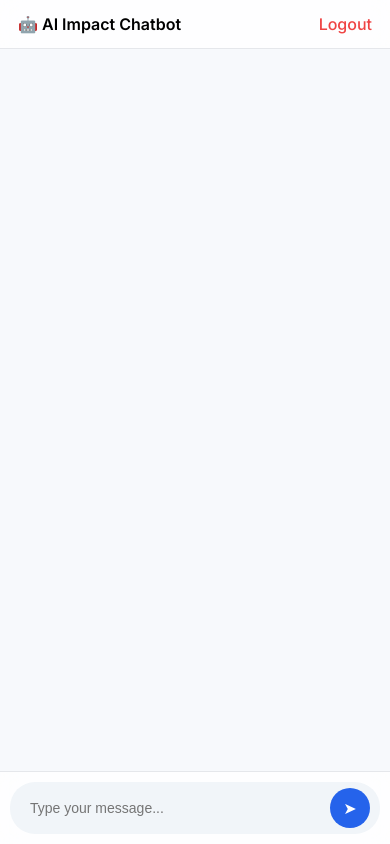
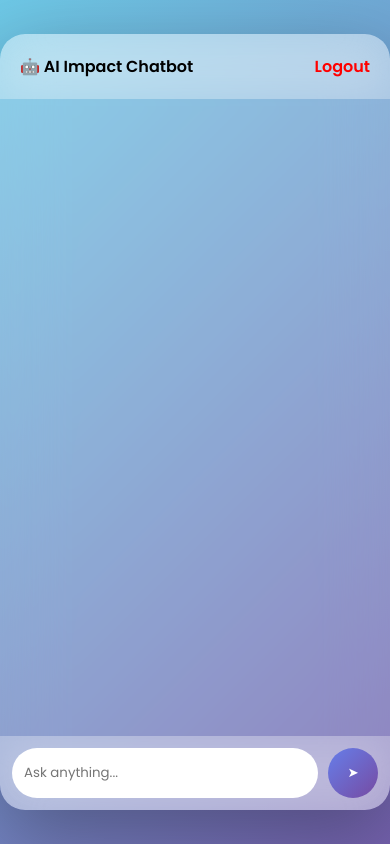
Before and after one commit to Krutik1997/ai-impact-chatbot, a FastAPI app: template templates/chat.html in a window 390 px wide. Run offline with FastAPI, Linux system fonts and the light colour scheme; the template is opened without the code that fills it, so the values that code supplies are empty; some libraries are stand-ins or nearby versions.

Commit message:
Update chat.html

```diff
--- a/templates/chat.html
+++ b/templates/chat.html
@@ -1,224 +1,244 @@
-<!DOCTYPE html>
-<html lang="en">
+<!DOCTYPE html><html lang="en">
 <head>
-    <title>AI Impact Chatbot</title>
 <meta name="viewport" content="width=device-width, initial-scale=1.0">
+<title>AI Chatbot Ultra</title><link href="https://fonts.googleapis.com/css2?family=Poppins:wght@300;400;500;600&display=swap" rel="stylesheet"><style>
+*{margin:0;padding:0;box-sizing:border-box;font-family:Poppins;}
 
-    <!-- Font -->
-    <link href="https://fonts.googleapis.com/css2?family=Inter:wght@300;400;500;600&display=swap" rel="stylesheet">
-
-    <style>
-        * {
-            box-sizing: border-box;
+/* ANIMATED BACKGROUND */
+body{
+    height:100vh;
+    display:flex;
+    justify-content:center;
+    align-items:center;
+    background:linear-gradient(-45deg,#667eea,#764ba2,#6dd5ed,#2193b0);
+    background-size:400% 400%;
+    animation:bg 10s ease infinite;
 }
 
-        html, body {
-            margin: 0;
-            height: 100%;
-            font-family: 'Inter', sans-serif;
-            background: #f7f9fc;
+@keyframes bg{
+    0%{background-position:0% 50%;}
+    50%{background-position:100% 50%;}
+    100%{background-position:0% 50%;}
 }
 
-        /* APP LAYOUT */
-        .app {
-            display: flex;
-            flex-direction: column;
-            height: 100dvh; /* FIX for mobile keyboard */
+/* CHAT PANEL */
+.chat-wrapper{
+    width:100%;
+    max-width:550px;
+    height:92vh;
+    display:flex;
+    flex-direction:column;
+    border-radius:25px;
+    overflow:hidden;
+    background:rgba(255,255,255,0.2);
+    backdrop-filter:blur(30px);
+    box-shadow:0 25px 80px rgba(0,0,0,0.3);
 }
 
 /* HEADER */
-        .header {
-            position: sticky;
-            top: 0;
-            z-index: 1000;
-            background: #ffffffcc;
-            backdrop-filter: blur(12px);
-            padding: 14px 18px;
-            display: flex;
-            justify-content: space-between;
-            align-items: center;
-            border-bottom: 1px solid #e5e7eb;
+.header{
+    height:65px;
+    display:flex;
+    justify-content:space-between;
+    align-items:center;
+    padding:0 20px;
+    background:rgba(255,255,255,0.25);
+    backdrop-filter:blur(20px);
+    font-weight:600;
 }
 
-        .title {
-            font-weight: 600;
-            font-size: 16px;
-        }
-
-        .logout {
-            color: #ef4444;
-            text-decoration: none;
-            font-weight: 500;
-        }
-
-        /* CHAT AREA */
-        .chat-box {
-            flex: 1;
-            overflow-y: auto;
-            padding: 16px;
-            display: flex;
-            flex-direction: column;
-            gap: 10px;
-            scroll-behavior: smooth;
+/* CHAT */
+.chat-box{
+    flex:1;
+    overflow-y:auto;
+    padding:15px;
+    display:flex;
+    flex-direction:column;
 }
 
 /* MESSAGE */
-        .message {
-            max-width: 75%;
-            display: flex;
-            flex-direction: column;
+.message{
+    max-width:75%;
+    margin:10px 0;
+    animation:fade 0.3s ease;
 }
 
-        .user {
-            align-self: flex-end;
-            text-align: right;
+.user{align-self:flex-end;}
+.bot{align-self:flex-start;}
+
+.bubble{
+    padding:12px 16px;
+    border-radius:18px;
+    font-size:14px;
 }
 
-        .bot {
-            align-self: flex-start;
+.user .bubble{
+    background:linear-gradient(135deg,#667eea,#764ba2);
+    color:white;
 }
 
-        .bubble {
-            padding: 12px 16px;
-            border-radius: 18px;
-            font-size: 14px;
-            line-height: 1.5;
-            word-wrap: break-word;
+.bot .bubble{
+    background:white;
+    color:#333;
 }
 
-        .user .bubble {
-            background: #2563eb;
-            color: white;
-            border-bottom-right-radius: 6px;
-        }
-
-        .bot .bubble {
-            background: #ffffff;
-            border: 1px solid #e5e7eb;
-            color: #111827;
-            border-bottom-left-radius: 6px;
-        }
-
-        .time {
-            font-size: 11px;
-            color: #6b7280;
-            margin-top: 3px;
+/* TIME */
+.time{
+    font-size:10px;
+    opacity:0.6;
+    margin-top:3px;
 }
 
 /* INPUT */
-        .input-area {
-            position: sticky;
-            bottom: 0;
-            background: #ffffffcc;
-            backdrop-filter: blur(12px);
-            padding: 10px;
-            border-top: 1px solid #e5e7eb;
+.input-area{
+    display:flex;
+    padding:12px;
+    background:rgba(255,255,255,0.25);
+    backdrop-filter:blur(20px);
 }
 
-        .input-box {
-            display: flex;
-            align-items: center;
-            background: #f1f5f9;
-            border-radius: 25px;
-            padding: 6px 10px;
+input{
+    flex:1;
+    padding:12px;
+    border-radius:25px;
+    border:none;
+    outline:none;
 }
 
-        input {
-            flex: 1;
-            border: none;
-            outline: none;
-            padding: 10px;
-            background: transparent;
-            font-size: 14px;
+button{
+    margin-left:10px;
+    width:50px;
+    height:50px;
+    border-radius:50%;
+    border:none;
+    background:linear-gradient(135deg,#667eea,#764ba2);
+    color:white;
+    cursor:pointer;
+    transition:0.3s;
 }
 
-        button {
-            border: none;
-            background: #2563eb;
-            color: white;
-            width: 40px;
-            height: 40px;
-            border-radius: 50%;
-            cursor: pointer;
-            font-size: 16px;
+button:hover{
+    transform:scale(1.1) rotate(10deg);
 }
 
-        /* SCROLLBAR CLEAN */
-        .chat-box::-webkit-scrollbar {
-            width: 5px;
+/* TYPING */
+.typing span{
+    display:inline-block;
+    width:6px;
+    height:6px;
+    margin:2px;
+    background:#999;
+    border-radius:50%;
+    animation:blink 1.4s infinite;
+}
+.typing span:nth-child(2){animation-delay:.2s;}
+.typing span:nth-child(3){animation-delay:.4s;}
+
+@keyframes blink{
+    0%,80%,100%{opacity:0;}
+    40%{opacity:1;}
 }
 
-        .chat-box::-webkit-scrollbar-thumb {
-            background: #d1d5db;
-            border-radius: 10px;
+/* FADE */
+@keyframes fade{
+    from{opacity:0;transform:translateY(10px);}
+    to{opacity:1;transform:translateY(0);}
+}
+</style></head><body><div class="chat-wrapper"><div class="header">
+    <div>🤖 AI Impact Chatbot</div>
+    <a href="/logout" style="color:red;text-decoration:none;">Logout</a>
+</div><div class="chat-box" id="chatBox">
+    {% for sender, message, time in chat_history %}
+    <div class="message {{sender}}">
+        <div class="bubble">{{message}}</div>
+        <div class="time">{{time}}</div>
+    </div>
+    {% endfor %}
+</div><div class="input-area">
+    <input id="msgInput" placeholder="Ask anything..." autocomplete="off">
+    <button id="sendBtn">➤</button>
+</div></div><script>
+const box = document.getElementById("chatBox");
+const input = document.getElementById("msgInput");
+const btn = document.getElementById("sendBtn");
+
+// TIME
+function getTime(){
+    let d=new Date();
+    return d.getHours()+":"+d.getMinutes().toString().padStart(2,'0');
 }
 
-        /* MOBILE FIX */
-        @media (max-width: 600px) {
-            .bubble {
-                font-size: 13px;
+// ADD MESSAGE
+function addMessage(text,sender){
+    let div=document.createElement("div");
+    div.className="message "+sender;
+    div.innerHTML=`<div class="bubble">${text}</div>
+                   <div class="time">${getTime()}</div>`;
+    box.appendChild(div);
+    box.scrollTop=box.scrollHeight;
+}
+
+// TYPE EFFECT
+function typeEffect(text){
+    let i=0;
+    let div=document.createElement("div");
+    div.className="message bot";
+    div.innerHTML=`<div class="bubble"></div><div class="time">${getTime()}</div>`;
+    box.appendChild(div);
+
+    let bubble=div.querySelector(".bubble");
+
+    let interval=setInterval(()=>{
+        bubble.innerHTML+=text.charAt(i);
+        i++;
+        box.scrollTop=box.scrollHeight;
+        if(i>=text.length) clearInterval(interval);
+    },15);
+}
+
+// SEND
+async function sendMessage(){
+    let msg=input.value.trim();
+    if(!msg) return;
+
+    addMessage(msg,"user");
+    input.value="";
+
+    // typing
+    let typing=document.createElement("div");
+    typing.className="message bot";
+    typing.innerHTML=`<div class="bubble typing">
+    <span></span><span></span><span></span></div>`;
+    box.appendChild(typing);
+
+    try{
+        let res=await fetch("/chat",{
+            method:"POST",
+            headers:{"Content-Type":"application/json"},
+            body:JSON.stringify({message:msg})
+        });
+
+        let data=await res.json();
+        typing.remove();
+
+        typeEffect(data.reply);
+
+    }catch{
+        typing.remove();
+        addMessage("Server error","bot");
     }
 }
 
-    </style>
-</head>
+// EVENTS
+btn.onclick=sendMessage;
 
-<body>
-
-<div class="app">
-
-    <!-- HEADER -->
-    <div class="header">
-        <div class="title">🤖 AI Impact Chatbot</div>
-        <a href="/logout" class="logout">Logout</a>
-    </div>
-
-    <!-- CHAT -->
-    <div class="chat-box" id="chatBox">
-
-        {% for sender, message, time in chat_history %}
-        <div class="message {{ sender }}">
-            <div class="bubble">{{ message }}</div>
-            <div class="time">{{ time }}</div>
-        </div>
-        {% endfor %}
-
-    </div>
-
-    <!-- INPUT -->
-    <form method="POST" action="/chat" class="input-area">
-        <div class="input-box">
-            <input id="msgInput" name="message" placeholder="Type your message..." autocomplete="off" required>
-            <button type="submit">➤</button>
-        </div>
-    </form>
-
-</div>
-
-<script>
-const chatBox = document.getElementById("chatBox");
-const input = document.getElementById("msgInput");
-
-/* AUTO SCROLL */
-function scrollBottom(){
-    chatBox.scrollTop = chatBox.scrollHeight;
+input.addEventListener("keydown",e=>{
+    if(e.key==="Enter"){
+        e.preventDefault();
+        sendMessage();
     }
-
-window.onload = scrollBottom;
-
-/* MOBILE KEYBOARD FIX */
-input.addEventListener("focus", () => {
-    setTimeout(scrollBottom, 300);
 });
 
-/* ENTER FIX */
-input.addEventListener("keydown", function(e){
-    if(e.key === "Enter"){
-        e.preventDefault();
-        this.form.submit();
-    }
-});
-</script>
-
-</body>
+window.onload=()=>box.scrollTop=box.scrollHeight;
+</script></body>
 </html>
```
Lines whose indentation alone changed are shown as unchanged.
